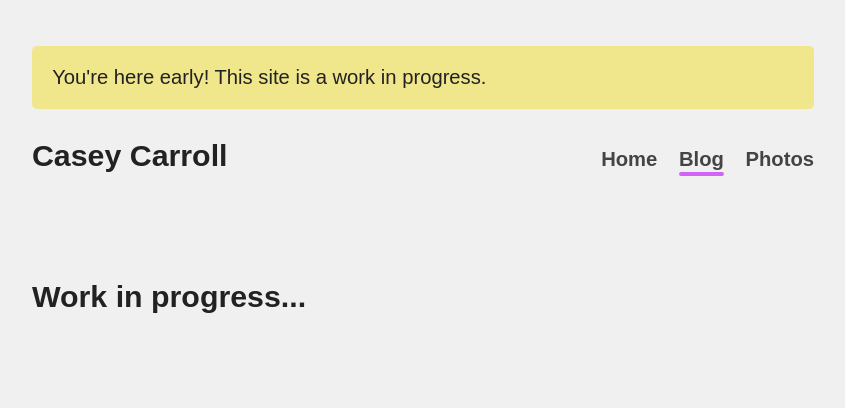
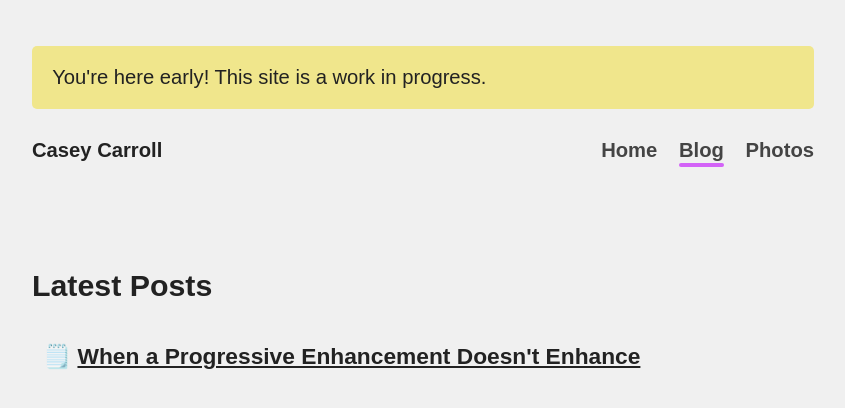
Before and after one commit to caseycarroll/caseycarroll.github.io, a Jekyll site: the page built from blog.html, in a window 1280 px wide. Shown: the top 408 px of the page, without its empty margins (217-1062 px from the left). Built offline with Jekyll 4.4.1, drawn with Linux system fonts in a browser that asks for light colours.

Commit message:
add blog, general css updates

```diff
--- a/_includes/header.html
+++ b/_includes/header.html
@@ -1,5 +1,5 @@
 <header class="cluster">
-    <h1>Casey Carroll</h1>
+    <span class="page-title">Casey Carroll</span>
     <nav>
         <ul class="unstyled-inline-list">
             <li>
--- a/_layouts/post.html
+++ b/_layouts/post.html
@@ -3,5 +3,8 @@ layout: default
 ---
 
 <article>
+    <div class="hero-wrapper">
+        <h1>{{page.title}}</h1>
+    </div>
     {{content}}
 </article>
--- /dev/null
+++ b/_posts/2022-01-22-progressive-enhancement.markdown
@@ -0,0 +1,7 @@
+---
+layout: post
+title:  "When a Progressive Enhancement Doesn't Enhance"
+date:   2022-01-22 19:03:12 -0800
+---
+
+work in progress...
--- a/assets/css/main.css
+++ b/assets/css/main.css
@@ -37,17 +37,19 @@ body {
     padding: 2.25rem 5vw;
 }
 
+h1 {
+    font-size: var(--space-md);
+}
+
 header {
     align-items: baseline;
+    font-size: 1em;
 }
 
-header h1 {
-    font-size: 1.5em;
-}
-
-header h1 {
+header .page-title {
     flex-grow: 1;
     flex-basis: 15rem;
+    font-weight: bold;
 }
 
 .unstyled-inline-list li {
@@ -69,7 +71,8 @@ nav a {
 nav a.current-page::after {
     content: '';
     position: absolute;
-    border: solid var(--secondary-color) 2px;
+    background: var(--secondary-color);
+    height: 0.2em;
     border-radius: 2px;
     left: 0;
     right: 0;
@@ -79,6 +82,8 @@ nav a.current-page::after {
 main {
     line-height: 1.5;
 }
+
+
 
 [class*=cluster] {
     display: flex;
@@ -96,8 +101,17 @@ main {
     margin-block-start: var(--space-md);
 }
 
+.stack-sm > * + * {
+    margin-block-start: var(--space-sm);
+}
+
 .stack-large > * + * {
     margin-block-start: var(--space-lg);
+}
+
+.stack-exception,
+.stack-exception + * {
+    margin-block-start: var(--space-md);
 }
 
 .hero-wrapper {
@@ -218,3 +232,16 @@ main {
     flex-grow: 1;
     flex-basis: calc((35rem - 100%) * 999);
 }
+
+@counter-style blogs {
+    system: cyclic;
+    symbols: 🗒️;
+    suffix: " ";
+}
+
+.blog-list {
+    padding-inline-start: 2em;
+    list-style-type: blogs;
+    font-weight: bold;
+    font-size: 1.125em;
+}
--- a/blog.html
+++ b/blog.html
@@ -3,6 +3,13 @@ layout: default
 title: Casey's Blog
 link: blog
 ---
-<div class="hero-wrapper">
-    <h2>Work in progress...</h2>
+<div class="hero-wrapper stack">
+    <h1>Latest Posts</h1>
+    <ul class="blog-list">
+        {% for post in site.posts %}
+          <li>
+            <a href="{{ post.url }}">{{ post.title }}</a>
+          </li>
+        {% endfor %}
+      </ul>
 </div>
```
Also changed, not shown: _posts/2022-01-22-welcome-to-jekyll.markdown (deleted, +0 -29 lines), index.html (+4 -4 lines).
